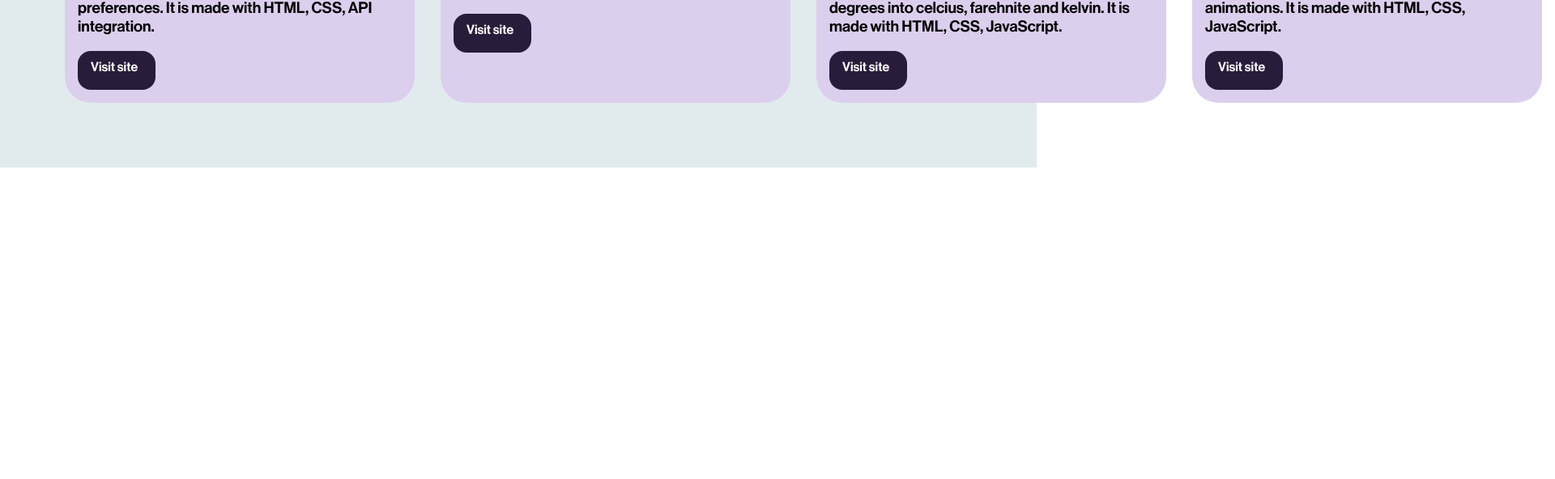
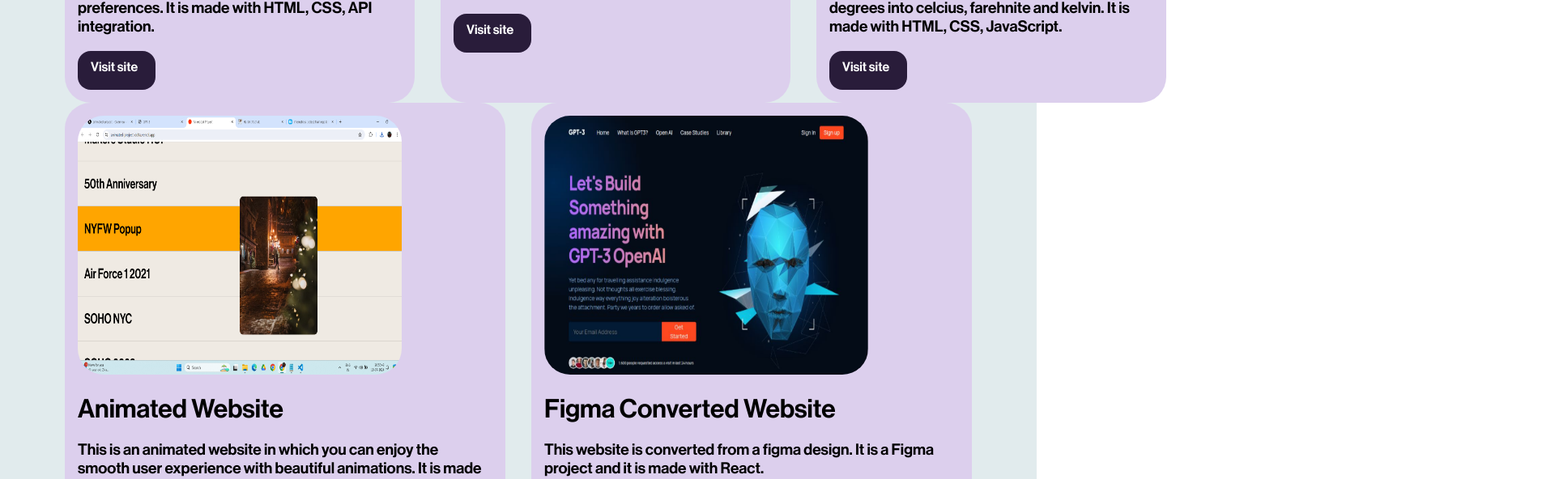
Before and after one commit to HarshitPathak-02/MyOfficialPortfolio, a React (Create React App) app: page / in a window 1280 px wide. Shown: the part 4495-5087 px from the top of the page at 81% size, 1920 px wide, since content can reach past the window. Built offline with nearby package versions, Linux system fonts and the light colour scheme.

Commit message:
third commit

```diff
--- a/src/Components/Projects/Projects.jsx
+++ b/src/Components/Projects/Projects.jsx
@@ -111,6 +111,8 @@
                     <br />
                     <h3><a href="https://temperature-convertor-xi.vercel.app/">Visit site</a></h3>
                 </div>
+            </div>
+            <div className="project_cards4">
                 <div className="project_card">
                     <img src={anmntd} alt="" />
                     <br /><br />
--- a/src/Components/Projects/project.css
+++ b/src/Components/Projects/project.css
@@ -58,12 +58,12 @@
     flex-direction: column;
 }
 
-.project_cards1 {
+.project_cards1, .project_cards2, .project_cards3, .project_cards4 {
     display: flex;
     gap: 2rem;
 }
 
-.project_cards2 {
+/* .project_cards2 {
     display: flex;
     gap: 2rem;
 }
@@ -71,4 +71,4 @@
 .project_cards3 {
     display: flex;
     gap: 2rem;
-}
+} */
```
